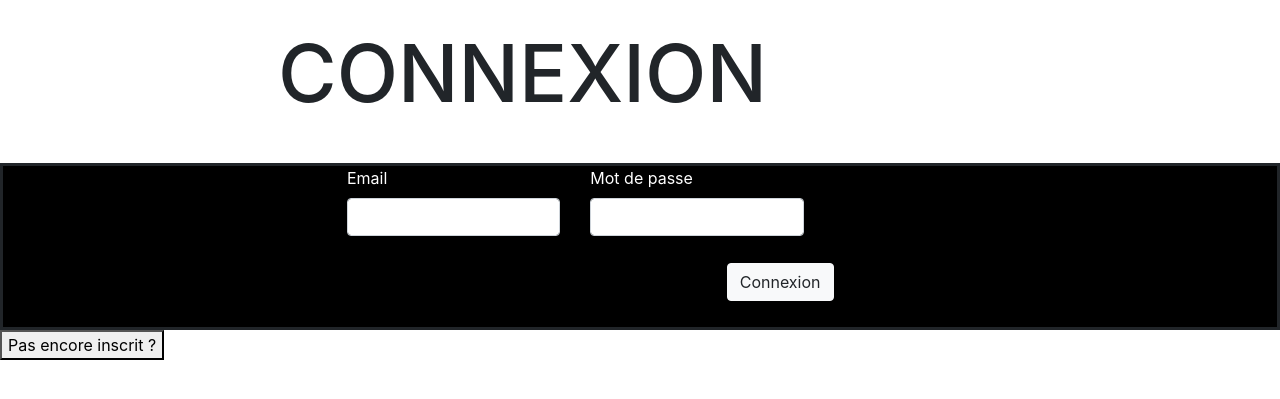
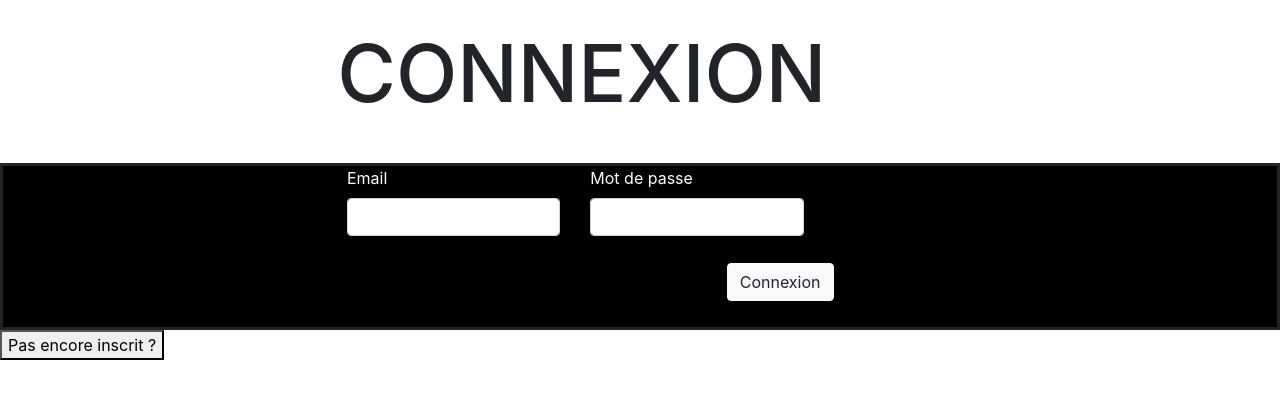
Before and after one commit to SamarMel/pjs4, a PHP site: page /Inscription.html in a window 1280 px wide. Shown: the top 399 px of the page. Run offline with PHP 8.4, Linux system fonts and the light colour scheme.

Commit message:
Update Inscription.css

```diff
--- a/Inscription/Inscription.css
+++ b/Inscription/Inscription.css
@@ -30,7 +30,7 @@ background-color:var(--color-primary);
 }
 #titre {
     float: left;
-    margin-left: 278px;
+    margin-left: 40%;
     margin-top: 3%;
     margin-bottom: 5%;
 
@@ -54,6 +54,12 @@ background-color:var(--color-primary);
         margin-top: 5%;
 
     }
+
+    #Formulaire{
+        margin-right: 2%;
+
+
+    }
     button{
         background:rgb(75, 179, 156);
     }
```
